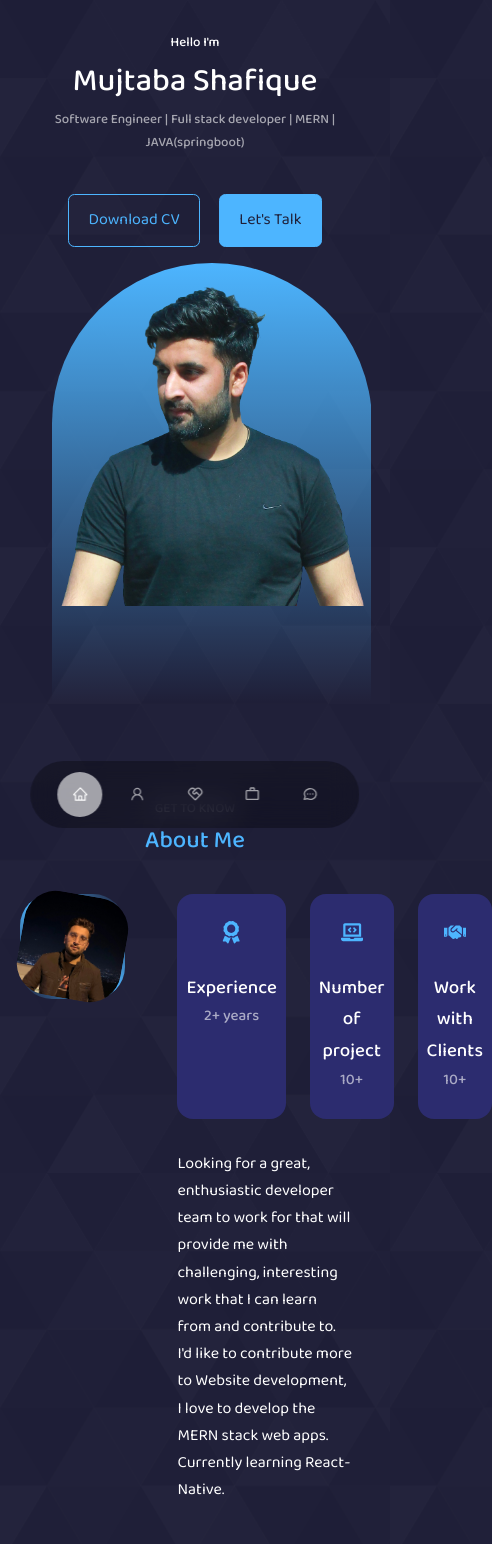
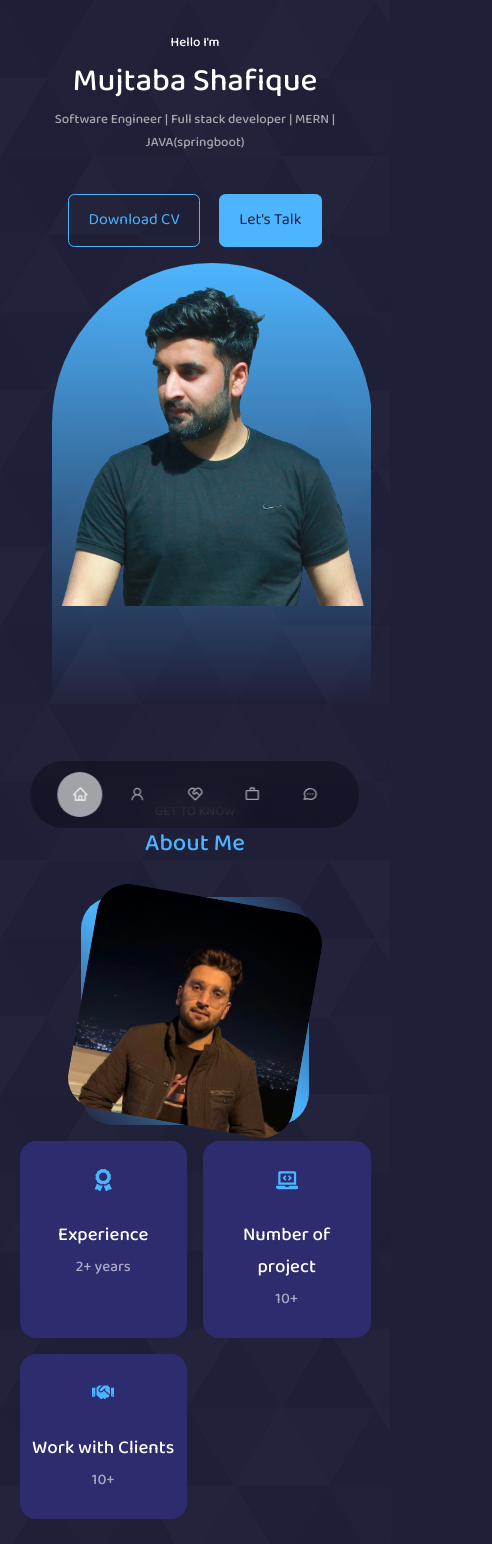
Before and after one commit to mujtabacodes/Portfolio-web-application, a React (Create React App) app: page / in a window 390 px wide. Shown: the top 1544 px of the page, 492 px wide, since content can reach past the window. Built offline with nearby package versions, Linux system fonts and the light colour scheme.

Commit message:
About section is completed

```diff
--- a/src/components/about/about.css
+++ b/src/components/about/about.css
@@ -1,4 +1,8 @@
+#about h5{
+    padding-top: 1.5rem;
+}
 .about__container{
+
     display: grid;
     grid-template-columns: 30% 50%;
     gap: 15%;
@@ -59,20 +63,38 @@
 
 /* ============================= Media Queries (MEDIUM DEVICES) ================================= */
 @media screen and (max-width:1024px){
-    .container{
-        width:var(--container-width-md);
-    }
-    section{
-        margin-top:6rem;
-    }
-
+   .about__container{
+    grid-template-columns: 1fr;
+    gap:0;
+   }
+   .about__me{
+    width: 50%;
+    margin:1rem 0 1.5rem;
+    margin-left: 20%;
+   }
+   .about__content p{
+    margin:1rem 0 1.5rem;
+   }
 }
 @media screen and (max-width:600px){
-    .container{
-        width:var(--container-width-sm);
+    #about h5{
+        padding-top: .2rem;
     }
-    section>h2{
-        margin-bottom:2rem;
+    .about__me{
+        width: 65%;
+        margin:0 auto;
+        margin-bottom: 1rem;
+
+
     }
-
+    .about__cards{
+        grid-template-columns: 1fr 1fr;
+        gap:1rem;
+    }
+    .about__content{
+        text-align: center;
+    }
+    .about__content p{
+        margin:1.5rem 0;
+    }
 }
```
